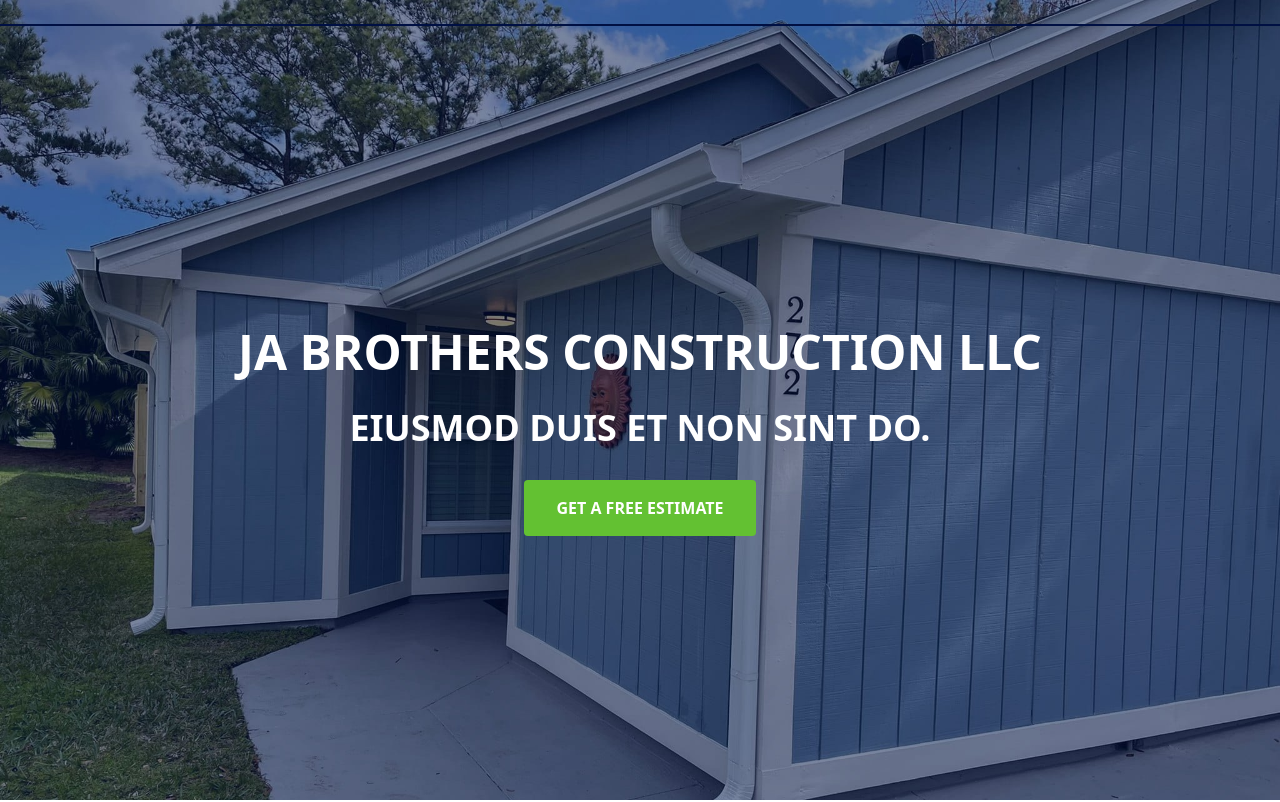
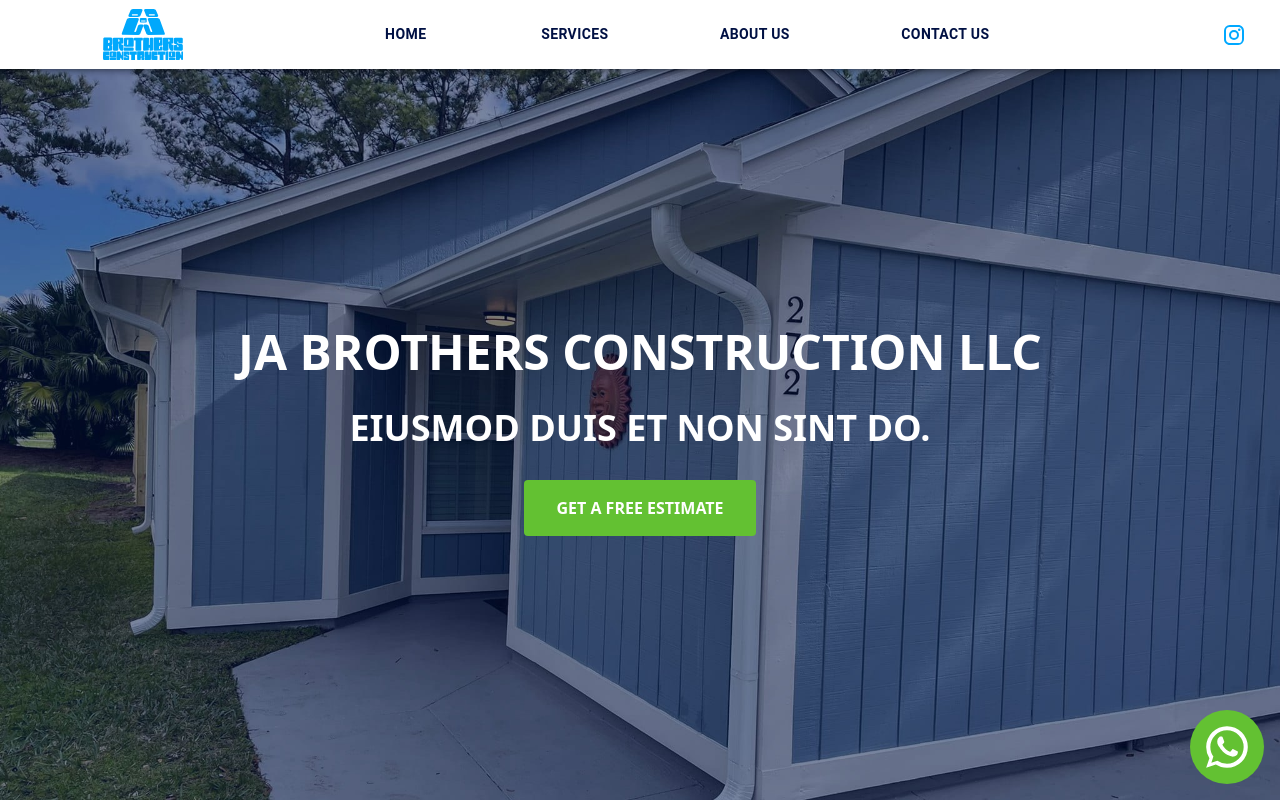
Before and after one commit to valacosta19/model-page, a React (Create React App) app: page / in a window 1280 px wide. Shown: the top 802 px of the page. Built offline with nearby package versions, Linux system fonts and the light colour scheme.

Commit message:
change navbar and add whatsapp button

```diff
--- a/src/App.js
+++ b/src/App.js
@@ -1,21 +1,36 @@
 import './App.css';
-import { Navbar } from './components/Navbar'
+import { ResponsiveAppBar } from './components/Navbar/Navbar'
 import { Principal } from './sections/Principal';
 import { Services } from './sections/Services';
 import { About } from './sections/About';
 import { Contact } from './sections/Contact';
 import { Footer } from './sections/Footer';
+import { ThemeProvider, createTheme } from '@mui/material/styles';
+import { WhatsappButton } from './components/WhatsappButton/WhatsappButton';
+
+export const theme = createTheme({
+  palette: {
+    primary: {
+      main: "#00A8FF",
+      dark: "#001043",
+    },
+    secondary: {
+      main: "#63C132",
+    },
+  }
+})
 
 const App = () => {
   return (
-    <div className='flex flex-col'>
-      <Navbar />
+    <ThemeProvider theme={theme}>
+      <ResponsiveAppBar />
+      <WhatsappButton />
       <Principal />
       <Services />
       <About />
       <Contact />
       <Footer />
-    </div>
+    </ThemeProvider>
   );
 }
 
--- a/src/components/Form.js
+++ b/src/components/Form.js
@@ -58,7 +58,7 @@ export function ContactForm() {
         field="message"
         errors={state.errors}
       />
-      <Button children='Submit' type="submit" disabled={state.submitting} className='bg-green rounded py-2 px-3 w-full m-auto text-white font-bold cursor-pointer transition-all ease-in-out delay-150 hover:bg-gradient-to-r from-lightblue to-green hover:gradient-x md:w-1/4' />
+      <Button children='Submit' type="submit" disabled={state.submitting} className='bg-green rounded py-2 px-3 w-full m-auto text-white font-bold cursor-pointer transition-all ease-in-out hover:text-xl hover:bg-gradient-to-r from-lightblue to-green hover:gradient-x md:w-1/4' />
     </form>
   );
 }
--- a/src/components/Navbar.js
+++ /dev/null
@@ -1,53 +0,0 @@
-import React, { useState } from 'react'
-import Logo from '../assets/logo-blue2.svg'
-import { Link } from './Link'
-import { Fade as Hamburger } from 'hamburger-react'
-
-const navlinks = [
-  {
-    id: 1,
-    name: "Home",
-    url: "#home"
-  },
-  {
-    id: 2,
-    name: "Services",
-    url: "#services"
-  },
-  {
-    id: 3,
-    name: "About us",
-    url: "#about"
-  },
-  {
-    id: 4,
-    name: "Contact us",
-    url: "#contact"
-  }
-]
-
-export const Navbar = () => {
-  const [isOpen, setOpen] = useState(false)
-
-  return (
-    <div className={`fixed w-full border-b-2 border-darkblue`}>
-      <div className={`flex justify-between items-center bg-white/80 border-b-2 border-darkblue px-5 p-3 z-50 lg:hidden`}>
-        <img src={Logo} alt='logo' className='max-w-[100px]' />
-        <div className='lg:hidden'>
-          <Hamburger toggled={isOpen} toggle={setOpen} />
-        </div>
-      </div>
-      <ul className={`flex flex-col justify-evenly items-center bg-white ${isOpen ? 'translate-x-0 h-100' : 'translate-x-full h-0' } transition duration-300 z-50 lg:flex-row lg:py-3 lg:px-12`}>
-        <img src={Logo} alt='logo' className='max-w-[100px] hidden lg:block' />
-        {navlinks.map(link =>
-          <Link
-            key={link.id}
-            id={link.id}
-            name={link.name}
-            url={link.url}
-          />
-        )}
-      </ul>
-    </div>
-  )
-}
--- /dev/null
+++ b/src/components/Navbar/Navbar.js
@@ -0,0 +1,150 @@
+import React from 'react'
+import { useTheme } from '@mui/material/styles';
+import Logo from '../../assets/logo-blue2.svg'
+import {
+  AppBar,
+  Box,
+  Toolbar,
+  IconButton,
+  Typography,
+  Menu,
+  Container,
+  Button,
+  MenuItem,
+  Link }
+from '@mui/material';
+import MenuIcon from '@mui/icons-material/Menu';
+import InstagramIcon from '@mui/icons-material/Instagram';
+
+const navlinks = [
+  {
+    id: 1,
+    name: "Home",
+    url: "#home"
+  },
+  {
+    id: 2,
+    name: "Services",
+    url: "#services"
+  },
+  {
+    id: 3,
+    name: "About us",
+    url: "#about"
+  },
+  {
+    id: 4,
+    name: "Contact us",
+    url: "#contact"
+  }
+]
+
+export const ResponsiveAppBar = () => {
+  const theme = useTheme();
+
+  const [anchorElNav, setAnchorElNav] = React.useState(null);
+  const [anchorElUser, setAnchorElUser] = React.useState(null);
+
+  const handleOpenNavMenu = (event) => {
+    setAnchorElNav(event.currentTarget);
+  };
+  const handleOpenUserMenu = (event) => {
+    setAnchorElUser(event.currentTarget);
+  };
+
+  const handleCloseNavMenu = () => {
+    setAnchorElNav(null);
+  };
+
+  const handleCloseUserMenu = () => {
+    setAnchorElUser(null);
+  };
+
+  return (
+    <AppBar position="static" sx={{ backgroundColor: 'common.white', position: 'fixed' }}>
+      <Container maxWidth="xl">
+        <Toolbar disableGutters>
+          <Typography
+            variant="h6"
+            noWrap
+            component="div"
+            sx={{ flexGrow: 1, mr: 2, display: { xs: 'none', md: 'flex' } }}
+          >
+            <img src={Logo} alt='logo' className='max-w-[80px] m-auto' />
+          </Typography>
+
+          <Box sx={{ flexGrow: 0, display: { xs: 'flex', md: 'none' } }}>
+            <IconButton
+              size="large"
+              aria-label="account of current user"
+              aria-controls="menu-appbar"
+              aria-haspopup="true"
+              onClick={handleOpenNavMenu}
+              color="inherit"
+            >
+              <MenuIcon />
+            </IconButton>
+            <Menu
+              id="menu-appbar"
+              anchorEl={anchorElNav}
+              anchorOrigin={{
+                vertical: 'bottom',
+                horizontal: 'left',
+              }}
+              keepMounted
+              transformOrigin={{
+                vertical: 'top',
+                horizontal: 'left',
+              }}
+              open={Boolean(anchorElNav)}
+              onClose={handleCloseNavMenu}
+              sx={{
+                display: { xs: 'block', md: 'none' },
+              }}
+              PaperProps={{
+                style: {
+                  width: '75%',
+                },
+             }}
+            >
+              {navlinks.map((link) => (
+                <MenuItem key={link.id} onClick={handleCloseNavMenu}>
+                  <Typography textAlign="center">{link.name}</Typography>
+                </MenuItem>
+              ))}
+            </Menu>
+          </Box>
+          <Typography
+            variant="h6"
+            noWrap
+            component="div"
+            sx={{ flexGrow: 1, display: { xs: 'flex', md: 'none' } }}
+          >
+            <img src={Logo} alt='logo' className='max-w-[65px] m-auto' />
+          </Typography>
+          <Box sx={{ flexGrow: 2, display: { xs: 'none', md: 'flex', justifyContent: 'space-evenly' } }}>
+            {navlinks.map((link) => (
+              <Button
+                key={link.id}
+                onClick={handleCloseNavMenu}
+                sx={{
+                  display: 'block',
+                  my: 2,
+                  fontWeight: 'bold',
+                  color: theme.palette.primary.dark,
+                  '&:hover': { color: theme.palette.secondary.main },
+                }}
+              >
+                {link.name}
+              </Button>
+            ))}
+          </Box>
+          <Link href="https://www.instagram.com/jabrothersconstruction/" sx={{ flexGrow: { xs: 0, md: 0.5 }, textAlign: 'right', px: '10px' }}>
+            <InstagramIcon />
+          </Link>
+        </Toolbar>
+      </Container>
+    </AppBar>
+  );
+};
+export default ResponsiveAppBar;
--- /dev/null
+++ b/src/components/WhatsappButton/WhatsappButton.js
@@ -0,0 +1,14 @@
+import React from 'react';
+import { useTheme } from '@mui/material/styles';
+import {  Link } from '@mui/material';
+import WhatsAppIcon from '@mui/icons-material/WhatsApp';
+
+export const WhatsappButton = () => {
+  const theme = useTheme();
+
+  return (
+    <Link href="https://wa.link/p2tk6d" target="_blank" className='fixed bottom-4 right-4 bg-green rounded-[50%] p-3 transition-all ease-in-out hover:bg-lightblue'>
+      <WhatsAppIcon style={{color: theme.palette.common.white, fontSize: 50}} />
+    </Link>
+  )
+};
--- a/src/sections/Contact.js
+++ b/src/sections/Contact.js
@@ -1,14 +1,33 @@
 import React from 'react'
 import Typography from '../components/Typography'
 import { ContactForm } from '../components/Form'
+import {  Link } from '@mui/material';
+import PhoneIcon from '@mui/icons-material/Phone';
+import InstagramIcon from '@mui/icons-material/Instagram';
+import { useTheme } from '@mui/material/styles';
 
 export const Contact = () => {
+  const theme = useTheme();
 
   return (
     <div className='flex flex-col gap-8' id='contact'>
       <div className='m-4'>
         <div className='grid grid-cols-1 gap-6 md:grid-cols-[1fr_2fr] items-center'>
-          <Typography variant='h2' title='Contact us' className="text-center uppercase text-3xl font-bold text-darkblue" />
+          <div className='flex flex-col gap-6'>
+            <Typography variant='h2' title='Contact us' className="uppercase text-3xl font-bold text-darkblue text-center " />
+            <Typography variant='p' title='Contact us and we will be in touch briefly.' className="text-center text-lg" />
+            <Typography variant='p' title='We are located in all Central Florida.' className="text-center text-lg" />
+            <div className="flex flex-col items-center gap-4">
+              <Link href="tel:4077798641" className="flex gap-4 hover:text-green" sx={{ color: theme.palette.primary.dark, textDecoration: 'none', '&:hover': { color: theme.palette.secondary.main, fontWeight: 500 } }}>
+                <PhoneIcon />
+                <p>Give us a call!</p>
+              </Link>
+              <Link href="https://www.instagram.com/jabrothersconstruction/" className="flex gap-4 hover:text-green" sx={{ color: theme.palette.primary.dark, textDecoration: 'none', '&:hover': { color: theme.palette.secondary.main, fontWeight: 500 } }}>
+                <InstagramIcon />
+                <p>Follow us on Instagram</p>
+              </Link>
+            </div>
+          </div>
           <ContactForm className="text-center" />
         </div>
         <Typography variant='p' title="" />
--- a/src/sections/Principal.js
+++ b/src/sections/Principal.js
@@ -5,9 +5,9 @@ export const Principal = () => {
 
   return (
     <div id='home' className={`flex flex-col justify-center items-center h-screen bg-principal-image bg-cover gap-8 lg:px-8 lg:pt-16`}>
-      <Typography variant='h1' title='JA Brothers Construction LLC' className="uppercase text-4xl font-bold text-center text-white md:text-6xl lg:text-5xl"/>
-      <Typography variant='h2' title='Eiusmod duis et non sint do.' className='uppercase text-2xl font-bold text-center text-white md:text-4xl lg:text-4xl' />
-      <a href='#contact' className='bg-green rounded py-4 px-8 mx-auto text-white text-lg font-bold text-center cursor-pointer transition-all ease-in-out delay-150 hover:bg-gradient-to-r from-lightblue to-green hover:gradient-x md:py-6 md:px-14 md:text-2xl lg:text-base lg:py-4 lg:px-8'>GET A FREE ESTIMATE</a>
+      <Typography variant='h1' title='JA Brothers Construction LLC' className="uppercase text-4xl font-bold text-center text-white md:text-4xl lg:text-5xl"/>
+      <Typography variant='h2' title='Eiusmod duis et non sint do.' className='uppercase text-2xl font-bold text-center text-white md:text-2xl lg:text-4xl' />
+      <a href='#contact' className='bg-green rounded py-4 px-8 mx-auto text-white text-lg font-bold text-center cursor-pointer transition-all ease-in-out hover:text-xl bg-gradient-to-r hover:from-lightblue hover:to-green hover:gradient-x md:py-4 md:px-10 md:text-lg lg:text-base lg:py-4 lg:px-8'>GET A FREE ESTIMATE</a>
     </div>
   )
 }
--- a/tailwind.config.js
+++ b/tailwind.config.js
@@ -16,43 +16,6 @@ module.exports = {
       backgroundImage: {
         'principal-image': "url('/src/assets/gutters-green-and-blue.jpg')"
       },
-      animation: {
-        'gradient-x': 'gradient-x 15s ease infinite',
-        'gradient-y': 'gradient-y 15s ease infinite',
-        'gradient-xy': 'gradient-xy 15s ease infinite',
-      },
-      keyframes: {
-        'gradient-y': {
-          '0%, 100%': {
-            'background-size': '400% 400%',
-            'background-position': 'center top',
-          },
-          '50%': {
-            'background-size': '200% 200%',
-            'background-position': 'center center',
-          },
-        },
-        'gradient-x': {
-          '0%, 100%': {
-            'background-size': '200% 200%',
-            'background-position': 'left center',
-          },
-          '50%': {
-            'background-size': '200% 200%',
-            'background-position': 'right center',
-          },
-        },
-        'gradient-xy': {
-          '0%, 100%': {
-            'background-size': '400% 400%',
-            'background-position': 'left center',
-          },
-          '50%': {
-            'background-size': '200% 200%',
-            'background-position': 'right center',
-          },
-        },
-      },
     },
   },
   plugins: [
```
Also changed, not shown: package.json (+7 -0 lines), src/components/Typography.js (+3 -5 lines), 1 other file (tests, documents, lock files or other folders).
